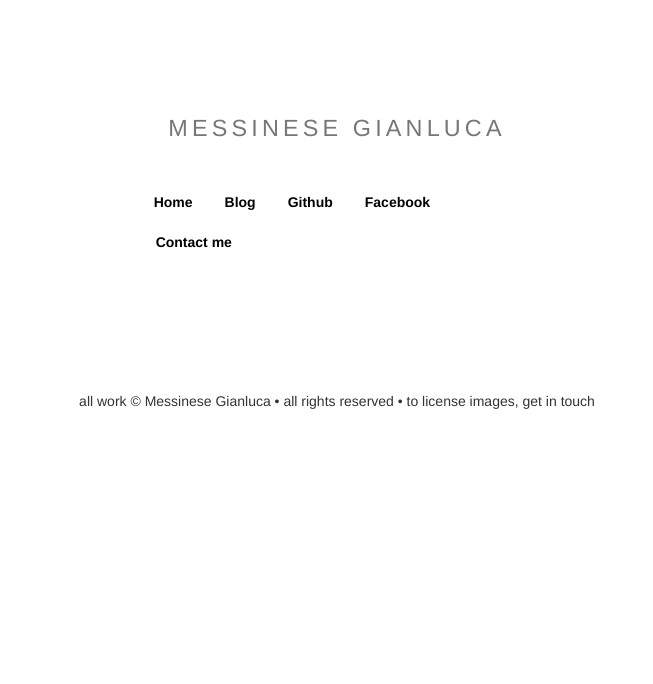
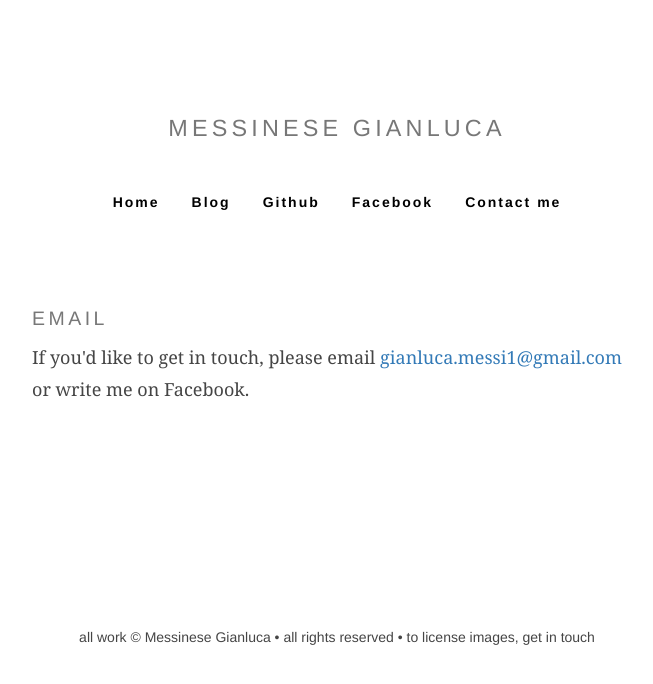
Before and after one commit to MessineseGianluca/MessineseGianluca.github.io, a Jekyll site: the page built from contact/index.html, in a window 1280 px wide. Shown: the top 684 px of the page, without its empty margins (303-956 px from the left). Built offline with Jekyll 4.4.1, drawn with Linux system fonts in a browser that asks for light colours.

Commit message:
Fix sources and Fix design

```diff
--- a/_includes/my_head.html
+++ b/_includes/my_head.html
@@ -9,5 +9,5 @@
 		integrity="sha384-1q8mTJOASx8j1Au+a5WDVnPi2lkFfwwEAa8hDDdjZlpLegxhjVME1fgjWPGmkzs7"
 		crossorigin="anonymous">
 
-  <link rel="stylesheet" href="{{ site.baseurl }}/css/my_css.css">
+  <link rel="stylesheet" href="{{ site.baseurl }}css/my_css.css">
 </head>
--- a/_includes/my_header.html
+++ b/_includes/my_header.html
@@ -1,11 +1,13 @@
 <div class="row">
-  <div class="col-lg-4 col-lg-offset-4 pagination-centered">
-    <ul class="nav nav-pills">
-  	  <li role="presentation"><a href="{{ site.baseurl }}/">Home</a></li>
-  	  <li role="presentation"><a href="#">Blog</a></li>
-  	  <li role="presentation"><a href="https://github.com/MessineseGianluca">Github</a></li>
-      <li role="presentation"><a href="https://www.facebook.com/gmessinese">Facebook</a></li>
-      <li role="presentation"><a href="{{ site.baseurl }}/contact/">Contact me</a></li>
-    </ul>
+  <div class="col-lg-6 col-lg-offset-3">
+    <div class="centerBlock">
+      <ul class="nav nav-pills">
+  	    <li role="presentation"><a href="{{ site.baseurl }}">Home</a></li>
+  	    <li role="presentation"><a href="#">Blog</a></li>
+  	    <li role="presentation"><a href="https://github.com/MessineseGianluca">Github</a></li>
+        <li role="presentation"><a href="https://www.facebook.com/gmessinese">Facebook</a></li>
+        <li role="presentation"><a href="{{ site.baseurl }}contact/">Contact me</a></li>
+      </ul>
+    </div>
   </div>
 </div>
--- a/_layouts/my_default.html
+++ b/_layouts/my_default.html
@@ -11,7 +11,7 @@
     {% include my_header.html %}
 
     <div class="row content">
-      <div class="col-lg-8 col-lg-offset-2">
+      <div class="col-lg-6 col-lg-offset-3">
 
         {{ content }}
 
--- a/contact/index.html
+++ b/contact/index.html
@@ -2,3 +2,9 @@
 layout: my_default
 title: contact
 ---
+
+<h2 class="subtitle"><small> EMAIL </small></h2>
+<p>If you'd like to get in touch, please email
+  <a href="mailto: gianluca.messi1@gmail.com">gianluca.messi1@gmail.com</a>
+  or write me on Facebook.
+</p>
--- a/css/my_css.css
+++ b/css/my_css.css
@@ -7,7 +7,7 @@ body {
   margin-bottom: 2em;
 }
 
-.logo h1 {
+h1, h2 {
   letter-spacing: 0.115385em;
   text-transform: uppercase;
   color: gray;
@@ -16,14 +16,18 @@ body {
 .nav a {
   color: black;
   font-weight: bold;
+  letter-spacing: 2px;
 }
 
 .content {
 	margin-top: 4em;
-	font-size: 18px;
-	color: hsl(0, 0%, 27%);
-	font-family: Georgia, serif;
-	line-height: 1.8em;
+}
+
+p {
+  font-family: Georgia, serif;
+  line-height: 1.8em;
+  font-size: 18px;
+  color: hsl(0, 0%, 27%);
 }
 
 .content img {
@@ -32,6 +36,16 @@ body {
 }
 
 .footer {
-  margin: 4em 0;
+  margin: 15em 0 5em 0em;
   text-align: center;
 }
+
+.centerBlock {
+  margin: 0 auto;
+  display: table;
+}
+
+.footer p {
+  font-size: 14px;
+  font-family: Helvetica;
+}
```
Also changed, not shown: _includes/my_logo.html (+0 -7 lines).
